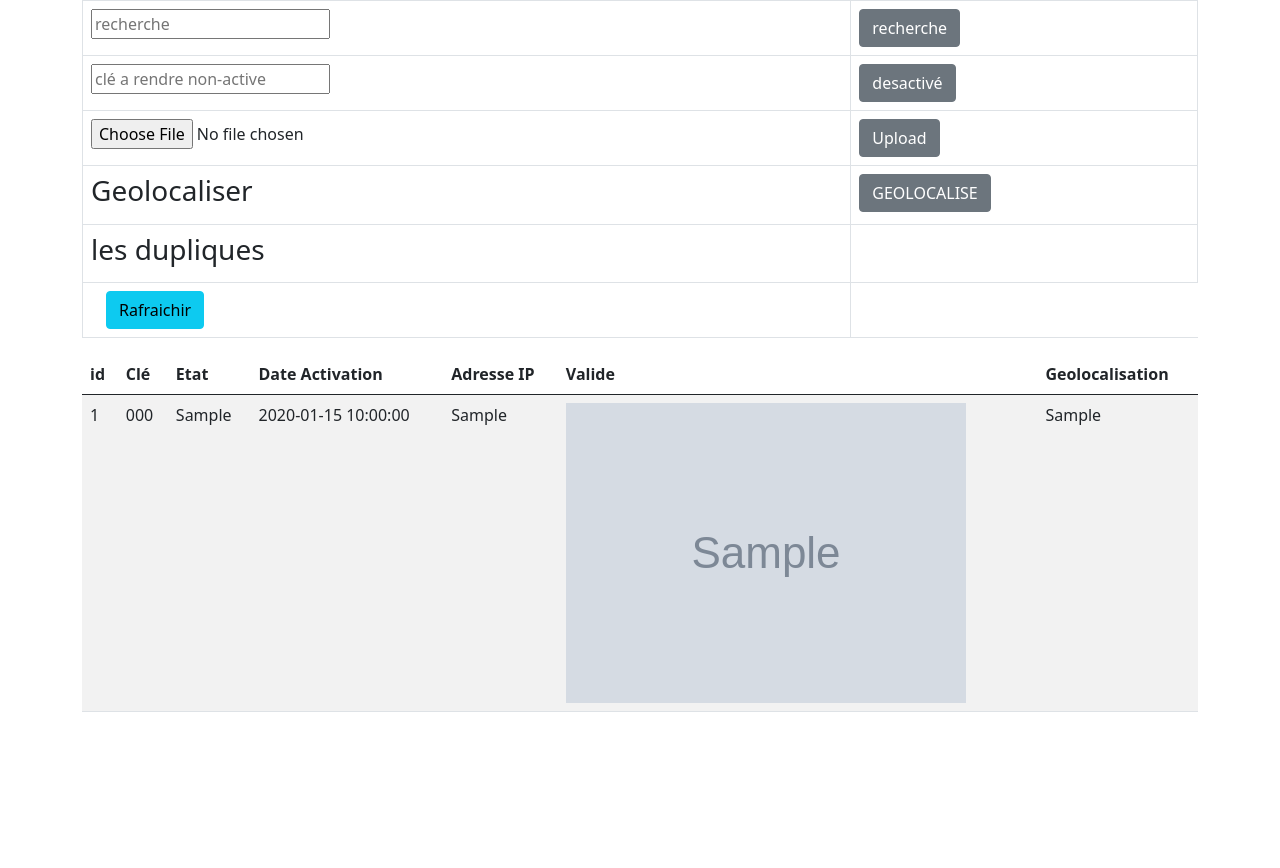
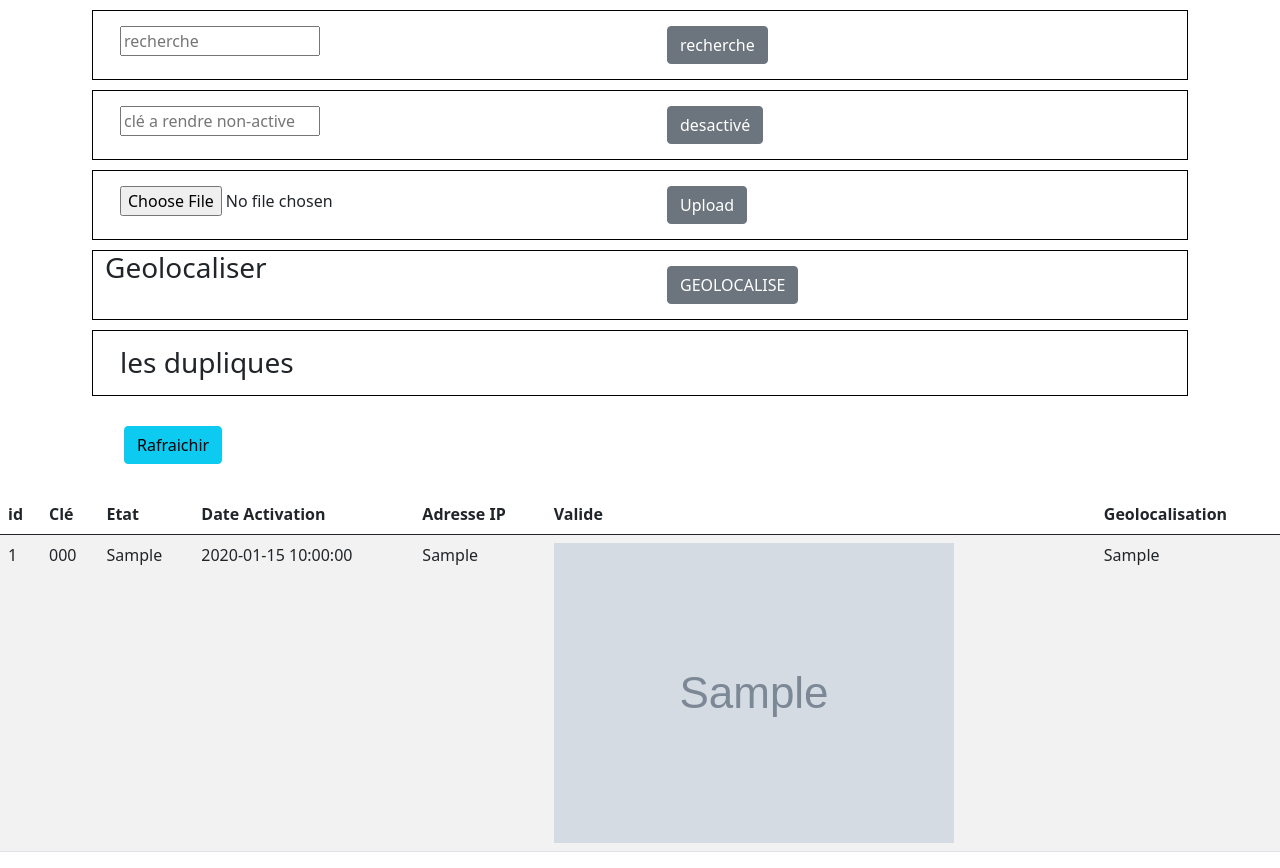
Before and after one commit to zz-zahir/ActivationManager, a PHP site: page / in a window 1280 px wide. Before the commit the page ends 712 px from the top, so only its background shows below. Run offline with PHP 8.4, Linux system fonts and the light colour scheme; tables that the repository leaves empty or names only in its code hold one stand-in row (values such as "Sample post"); grey boxes marked "Sample" are stand-in pictures.

Commit message:
second init

```diff
--- a/activation.php
+++ b/activation.php
@@ -1,4 +1,7 @@
 <?php
+
+require_once("config.php");
+
 if(isset($_POST['serial'])) {
   $serial = $_POST['serial'];
 } else {
@@ -9,7 +12,7 @@ if(isset($_SERVER['REMOTE_ADDR'])) {
   $ip = $_SERVER['REMOTE_ADDR'];
 }
 
-$mysqli = new mysqli("localhost","adminer","pk-6-pght","CTIBSerial");
+$mysqli = new mysqli($db_host,$db_username, $db_password, $db_name);
 
 if ($mysqli -> connect_errno) {
   echo "Failed to connect to MySQL: " . $mysqli -> connect_error;
--- /dev/null
+++ b/config.php
@@ -0,0 +1,7 @@
+<?php
+$db_host = "localhost";
+$db_username = "adminer";
+$db_password = "pk-6-pght";
+$db_name = "CTIBSerial";
+$api_key = "7dc9e04a3aae44ed95a78e8c83f34051";
+?>
--- a/desactive.php
+++ b/desactive.php
@@ -1,6 +1,8 @@
 <?php
 
-$mysqli = new mysqli("localhost","adminer","pk-6-pght","CTIBSerial");
+require_once("config.php");
+
+$mysqli = new mysqli($db_host,$db_username, $db_password, $db_name);
 
 if ($mysqli -> connect_errno) {
   echo "Failed to connect to MySQL: " . $mysqli -> connect_error;
--- a/index.php
+++ b/index.php
@@ -1,104 +1,92 @@
 <?php
 
-error_reporting(-1);
-ini_set('display_errors', 'On');
+require_once("config.php");
 
-$mysqli = new mysqli("localhost","adminer","pk-6-pght","CTIBSerial");
+$mysqli = new mysqli($db_host,$db_username, $db_password, $db_name);
 
 if ($mysqli -> connect_errno) {
   echo "Failed to connect to MySQL: " . $mysqli -> connect_error;
   exit();
 }
 
-// Return name of current default database
 $result = $mysqli -> query("SELECT id, code, etat, dateActivation, adressIP, geolocalisation, icon FROM Serial ORDER BY id DESC");
 
 $duplique = $mysqli -> query("SELECT COUNT(code), code, id FROM Serial GROUP BY code HAVING COUNT(code) > 1");
 
-//if($duplique) {
-//  $duplique2 = $mysqli -> query("")
-//}
-
 ?>
-<!doctype html>
+<!DOCTYPE html>
 <html lang="en">
 <head>
   <!--<meta http-equiv="refresh" content="5">-->
   <meta charset="utf-8">
   <meta name="robots" content="noindex, nofollow">
   <meta name="viewport" content="width=device-width, initial-scale=1">
-    <link href="https://cdn.jsdelivr.net/npm/bootstrap@5.0.2/dist/css/bootstrap.min.css" rel="stylesheet" integrity="sha384-EVSTQN3/azprG1Anm3QDgpJLIm9Nao0Yz1ztcQTwFspd3yD65VohhpuuCOmLASjC" crossorigin="anonymous">
+  <link href="https://cdn.jsdelivr.net/npm/bootstrap@5.0.2/dist/css/bootstrap.min.css" rel="stylesheet" integrity=
+  "sha384-EVSTQN3/azprG1Anm3QDgpJLIm9Nao0Yz1ztcQTwFspd3yD65VohhpuuCOmLASjC" crossorigin="anonymous">
   <title>Tableau</title>
 </head>
 <body>
   <div class="container">
-  <table class="table table-bordered">
-    <tr>
-      <form action="index.php" method="POST">
-      <td><input type="text" name="recherche" placeholder="recherche"></td>
+    <form action="index.php" method="post" class="row" style="margin: 15px; border: 1px black solid; margin: 10px;">
+      <div class="col">
+        <input type="text" name="recherche" placeholder="recherche" style="width: 200px; margin: 15px;">
         <?php
           if(isset($_POST['recherche'])) {
           $result = $mysqli -> query("SELECT id, code, etat, dateActivation, adressIP, geolocalisation, icon FROM Serial WHERE code LIKE '%" . $_POST['recherche'] . "%' ORDER BY id DESC");
           }
           ?>
-      <td>
-      <input type="submit" value="recherche" class="btn btn-secondary">
-      </td>
+      </div>
+      <div class="col">
+        <input type="submit" value="recherche" class="btn btn-secondary" style="margin: 15px;">
+      </div>
     </form>
-    </tr>
-    <tr>
-      <td>
-        <form action="desactive.php" method="post">
-          <input type="text" name="codeADesactive" placeholder="clé a rendre non-active">
+    <form action="desactive.php" method="post" class="row" style="margin: 15px; border: 1px black solid; margin: 10px;">
+      <div class="col">
+        <input type="text" name="codeADesactive" placeholder="clé a rendre non-active" style="width: 200px; margin: 15px;">
         <?php
             if(isset($_GET['code'])) {
                 echo "<h4 class='desactive-form'>La clé " . $_GET['code'] . " à etait desactivé</h4>";
               }
           ?>
-      </td>
-      <td>
-        <input type="submit" value="desactivé" class="btn btn-secondary">
-      </td>
+      </div>
+      <div class="col">
+        <input type="submit" value="desactivé" class="btn btn-secondary" style="margin: 15px;">
+      </div>
     </form>
-    <tr>
-<td>
-            <form enctype="multipart/form-data" action="upload.php" method="POST">
-            <input name="uploadfile" type="file"/>
-              </td>
-            <td><input type="submit" value="Upload" name="submit" class="btn btn-secondary"/>
-
-            </td>
+    <form enctype="multipart/form-data" action="upload.php" method="post" class="row" style=
+    "margin: 15px; border: 1px black solid; margin: 10px;">
+      <div class="col">
+        <input name="uploadfile" type="file" style="margin: 15px;">
+      </div>
+      <div class="col">
+        <input type="submit" value="Upload" name="submit" class="btn btn-secondary" style="margin: 15px;">
+      </div>
     </form>
-
-    </tr>
-    <tr>
-<td><h3>Geolocaliser</h3></td>
-    <td>
-              <a href="geolocalisation.php" class="btn btn-secondary">GEOLOCALISE</a>
-            </td>
-
-    </tr>
-
-    <tr>
-      <td><h3>les dupliques</h3></td>
-    <td>
-
+    <div class="row" style="border: 1px black solid; margin: 10px;">
+      <div class="col">
+        <h3>Geolocaliser</h3>
+      </div>
+      <div class="col">
+        <a href="geolocalisation.php" class="btn btn-secondary" style="margin: 15px;">GEOLOCALISE</a>
+      </div>
+    </div>
+    <div class="row" style="margin: 15px; border: 1px black solid; margin: 10px;">
+      <h3 class="col" style="margin: 15px;">les dupliques</h3>
+      <div class="col">
         <?php
                 $res = $duplique -> fetch_all();
                 for($i = 0; $i < count($res); $i++) {
                 echo "<p>". $res[$i][1] ."</p>";
                 }
               ?>
-            </td>
-
-    </tr>
-    <tr>
-        <td>
-          <a href="index.php" class="btn btn-info" style="margin-left: 15px;">Rafraichir</a>
-      </td>
-      </tr>
-  </table>
-
+      </div>
+    </div>
+    <div class="row" style="margin: 15px;">
+      <div class="col">
+        <a href="index.php" class="btn btn-info" style="margin-left: 15px; margin: 15px;">Rafraichir</a>
+      </div>
+    </div>
+  </div>
   <table class="table table-striped table-hover">
     <thead>
       <tr>
@@ -112,9 +100,6 @@ $duplique = $mysqli -> query("SELECT COUNT(code), code, id FROM Serial GROUP BY
       </tr>
     </thead>
     <tbody>
-
-
-
       <?php
         $rows = $result -> fetch_all();
         for($i = 0; $i < count($rows); $i++) {
@@ -133,9 +118,9 @@ $duplique = $mysqli -> query("SELECT COUNT(code), code, id FROM Serial GROUP BY
         ?>
     </tbody>
   </table>
-      </div>
-
-    <script src="https://cdn.jsdelivr.net/npm/@popperjs/core@2.9.2/dist/umd/popper.min.js" integrity="sha384-IQsoLXl5PILFhosVNubq5LC7Qb9DXgDA9i+tQ8Zj3iwWAwPtgFTxbJ8NT4GN1R8p" crossorigin="anonymous"></script>
-    <script src="https://cdn.jsdelivr.net/npm/bootstrap@5.0.2/dist/js/bootstrap.min.js" integrity="sha384-cVKIPhGWiC2Al4u+LWgxfKTRIcfu0JTxR+EQDz/bgldoEyl4H0zUF0QKbrJ0EcQF" crossorigin="anonymous"></script>
+  <script src="https://cdn.jsdelivr.net/npm/@popperjs/core@2.9.2/dist/umd/popper.min.js" integrity=
+  "sha384-IQsoLXl5PILFhosVNubq5LC7Qb9DXgDA9i+tQ8Zj3iwWAwPtgFTxbJ8NT4GN1R8p" crossorigin="anonymous"></script>
+  <script src="https://cdn.jsdelivr.net/npm/bootstrap@5.0.2/dist/js/bootstrap.min.js" integrity=
+  "sha384-cVKIPhGWiC2Al4u+LWgxfKTRIcfu0JTxR+EQDz/bgldoEyl4H0zUF0QKbrJ0EcQF" crossorigin="anonymous"></script>
 </body>
 </html>
--- a/creationBaseDonnee.sql
+++ b/sample.sql
@@ -13,3 +13,5 @@ INSERT INTO Serial (code, adressIP) VALUES ('15-15-15-15', '196.20.64.35');
 INSERT INTO Serial (code, adressIP) VALUES ('16-16-16-16', '105.103.12.15');
 INSERT INTO Serial (code, adressIP) VALUES ('17-17-17-17', '197.200.0.15');
 INSERT INTO Serial (code, adressIP) VALUES ('18-18-18-18', '197.200.0.95');
+INSERT INTO Serial (code, adressIP) VALUES ('13-13-13-13', '193.251.169.75');
+INSERT INTO Serial (code, adressIP) VALUES ('77-77-77-77', '192.52.232.150');
--- a/upload.php
+++ b/upload.php
@@ -1,10 +1,8 @@
 <?php
 
-ini_set('display_errors', '1');
-ini_set('display_startup_errors', '1');
-error_reporting(E_ALL);
+require_once("config.php");
 
-$mysqli = new mysqli("localhost","adminer","pk-6-pght","CTIBSerial");
+$mysqli = new mysqli($db_host,$db_username, $db_password, $db_name);
 
 if ($mysqli -> connect_errno) {
   echo "Failed to connect to MySQL: " . $mysqli -> connect_error;
```
Also changed, not shown: afaire.md (+1 -15 lines), geolocalisation.php (+5 -4 lines), 3 other files. Lines whose indentation alone changed are shown as unchanged.
